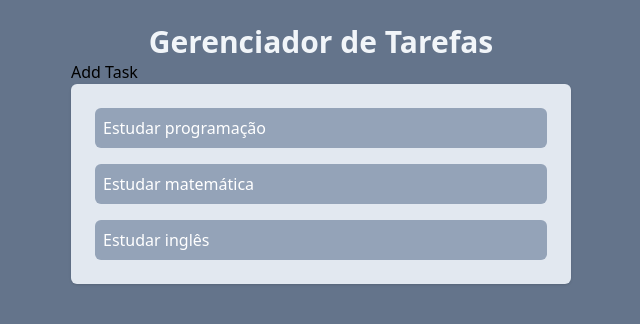
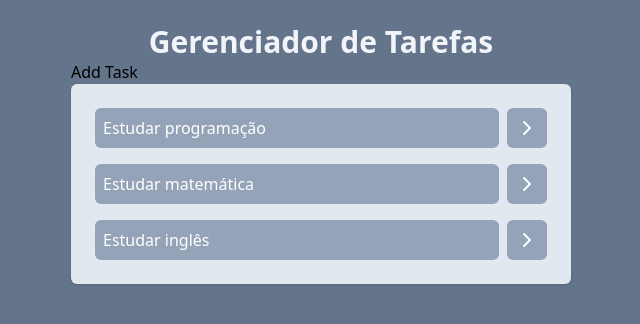
Before and after one commit to jardelsonfeijao/gerenciador-de-tarefas-react, a React (Vite) app: page / in a window 1280 px wide. Shown: the top 324 px of the page, without its empty margins (319-959 px from the left). Built offline with nearby package versions, Linux system fonts and the light colour scheme.

Commit message:
style: Aplica mais estilos e icones no arquivo Task (WIP)

```diff
--- a/package.json
+++ b/package.json
@@ -10,6 +10,7 @@
     "preview": "vite preview"
   },
   "dependencies": {
+    "lucide-react": "^0.435.0",
     "react": "^18.3.1",
     "react-dom": "^18.3.1"
   },
--- a/src/components/Tasks.jsx
+++ b/src/components/Tasks.jsx
@@ -1,10 +1,17 @@
+import { ChevronRightIcon } from "lucide-react";
+
 function Tasks(props) {
   console.log(props);
   return (
     <ul className="space-y-4 p-6 bg-slate-200 rounded-md shadow">
       {props.tasks.map((task) => (
-        <li key={task.id} className="bg-slate-400 text-white p-2 rounded-md">
-          {task.title}
+        <li key={task.id} className="flex gap-2">
+          <button className="bg-slate-400 w-full text-left text-white p-2 rounded-md">
+            {task.title}
+          </button>
+          <button className="bg-slate-400 p-2 rounded-md text-white">
+            <ChevronRightIcon />
+          </button>
         </li>
       ))}
     </ul>
```
Also changed, not shown: 1 other file (tests, documents, lock files or other folders).
